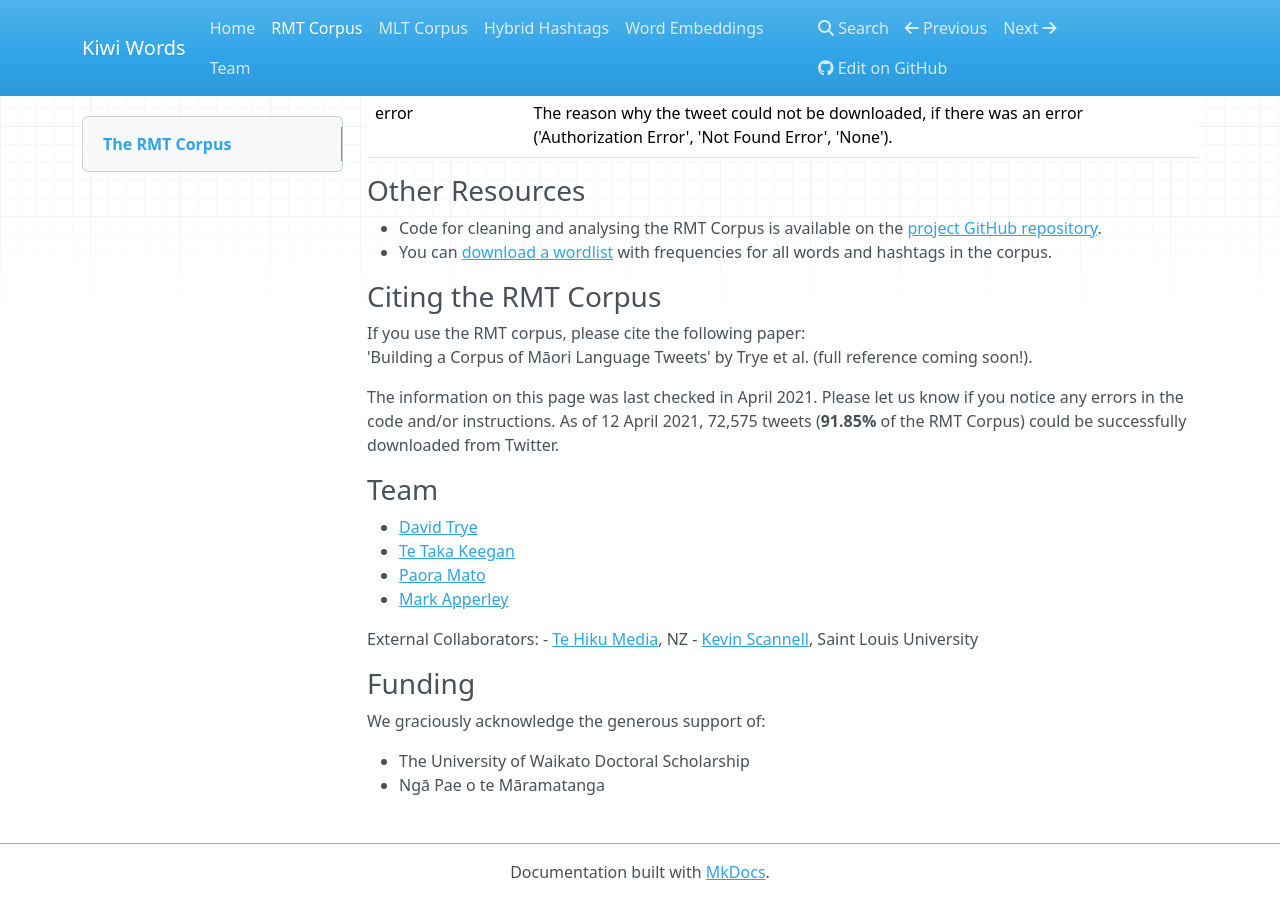
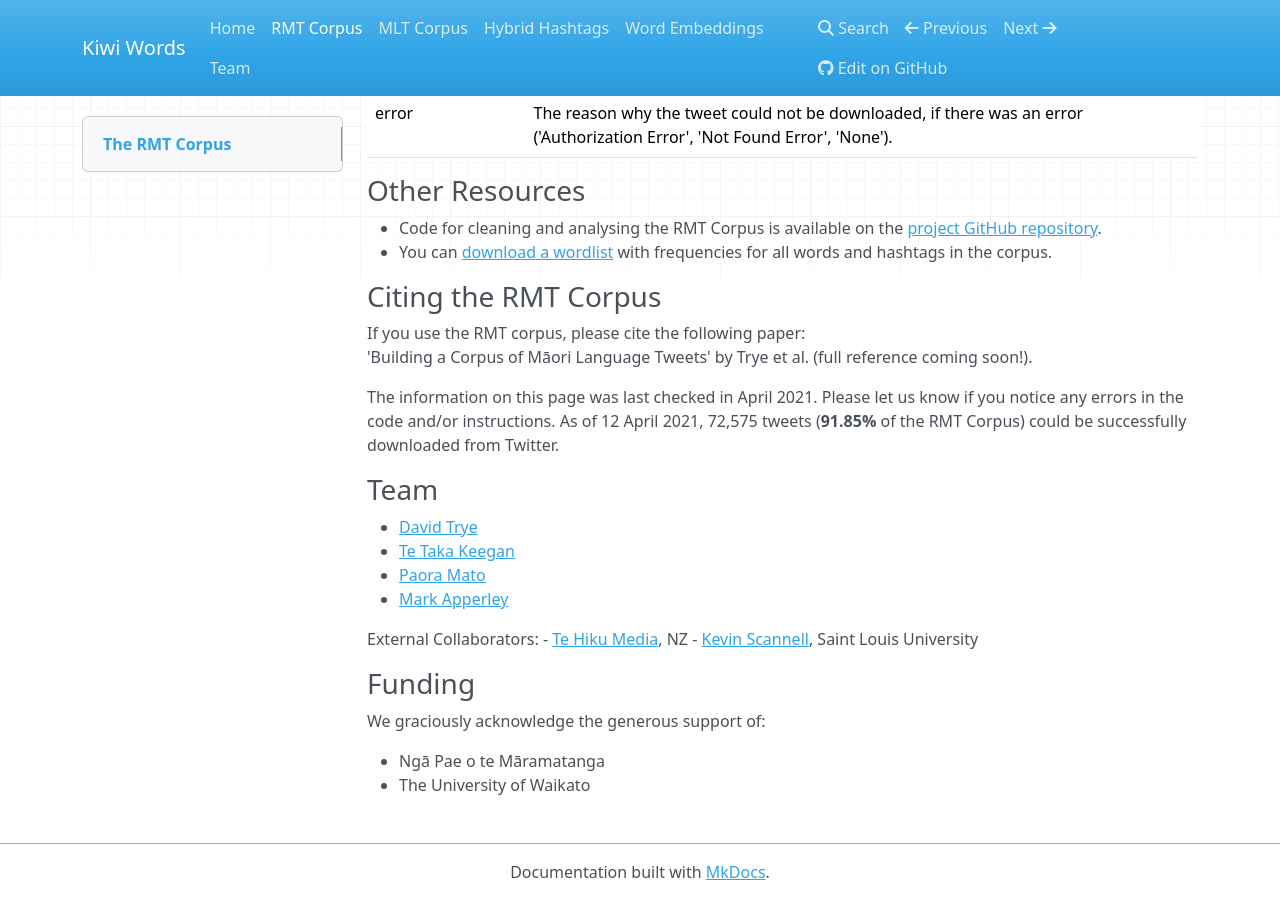
Before and after one commit to Waikato/kiwiwords, an MkDocs documentation site: the page built from docs/rmt_corpus.md, in a window 1280 px wide and 900 px high, scrolled down 2622 px. Built offline with MkDocs 1.6.1, drawn with Linux system fonts in a browser that asks for light colours; nearby versions of some CDN libraries.

Commit message:
Update rmt_corpus.md

```diff
--- a/docs/rmt_corpus.md
+++ b/docs/rmt_corpus.md
@@ -94,5 +94,5 @@ External Collaborators:
 
 We graciously acknowledge the generous support of:
 
-- The University of Waikato Doctoral Scholarship
 - Ngā Pae o te Māramatanga
+- The University of Waikato
```
